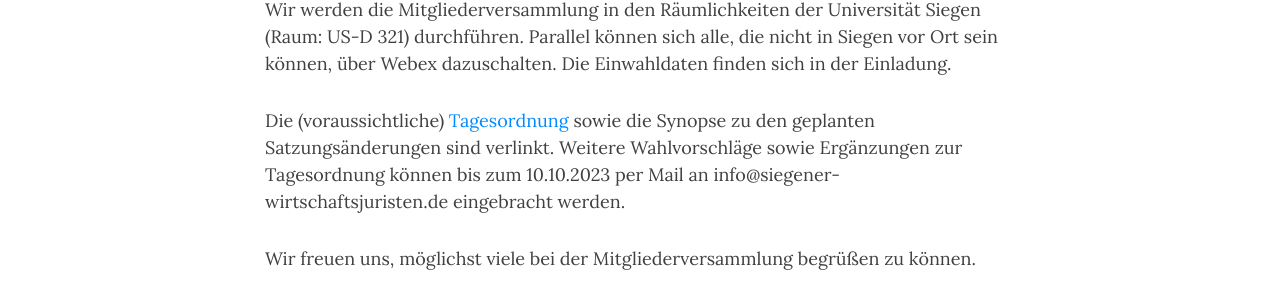
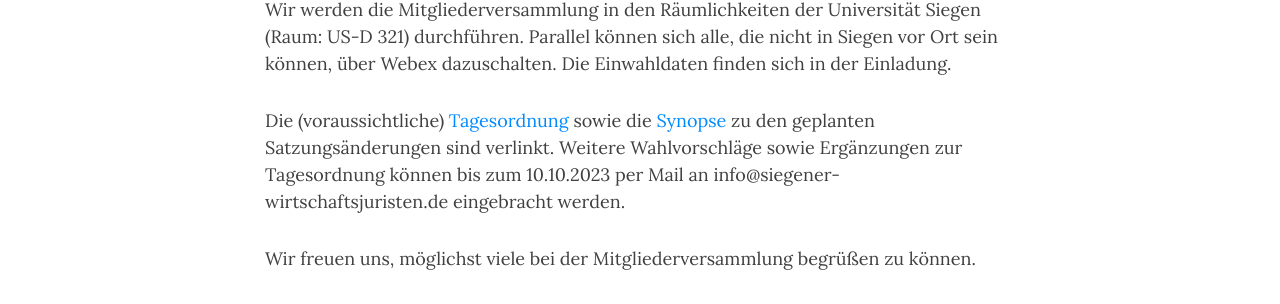
Before and after one commit to dewrs/dewrs.github.io, a Jekyll site: the page built from _posts/2023-09-24-19. Mitgliederversammlung.md, in a window 1280 px wide and 900 px high, scrolled down 478 px. Shown: the part 151-455 px from the top of the window. Built offline with Jekyll 4.4.1, drawn with Linux system fonts in a browser that asks for light colours; nearby versions of some CDN libraries; part of the change alters nothing that is shown.

```diff
--- a/_posts/2023-09-24-19. Mitgliederversammlung.md
+++ b/_posts/2023-09-24-19. Mitgliederversammlung.md
@@ -8,7 +8,7 @@ Liebe Mitglieder, hiermit laden wir Euch herzlich zur 19. Mitgliederversammlung
 
 Wir werden die Mitgliederversammlung in den Räumlichkeiten der Universität Siegen (Raum: US-D 321) durchführen. Parallel können sich alle, die nicht in Siegen vor Ort sein können, über Webex dazuschalten. Die Einwahldaten finden sich in der Einladung.
 
-Die (voraussichtliche) [Tagesordnung](img/19. MV - Einladung Tagesordnung.pdf) sowie die Synopse zu den geplanten Satzungsänderungen sind verlinkt. Weitere Wahlvorschläge sowie Ergänzungen zur Tagesordnung können bis zum 10.10.2023 per Mail an info@siegener-wirtschaftsjuristen.de eingebracht werden.
+Die (voraussichtliche) [Tagesordnung](img/19. MV - Einladung Tagesordnung.pdf) sowie die [Synopse](img/2023 Satzungsänderungen Synopse.pdf) zu den geplanten Satzungsänderungen sind verlinkt. Weitere Wahlvorschläge sowie Ergänzungen zur Tagesordnung können bis zum 10.10.2023 per Mail an info@siegener-wirtschaftsjuristen.de eingebracht werden.
 
 Wir freuen uns, möglichst viele bei der Mitgliederversammlung begrüßen zu können.
 
```
